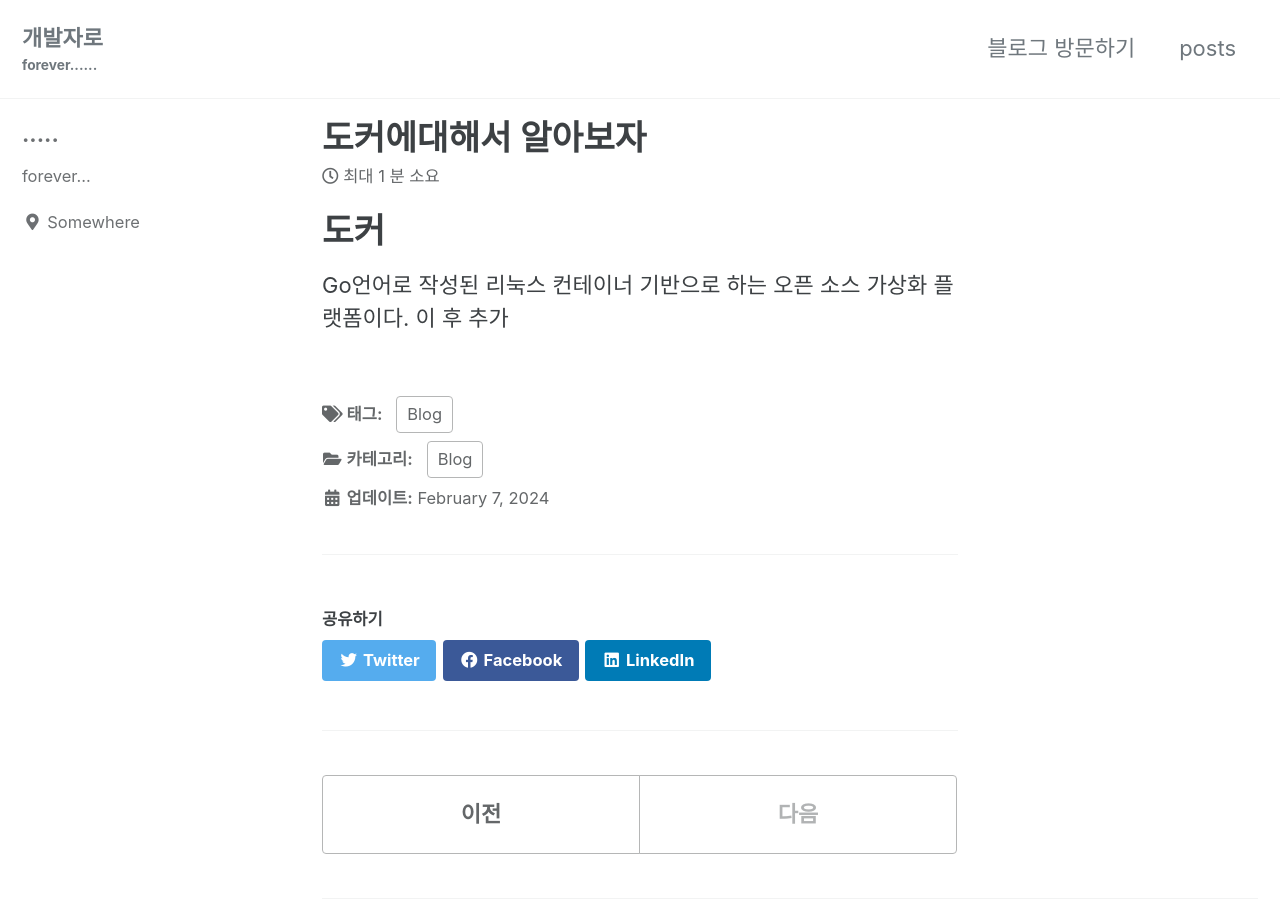
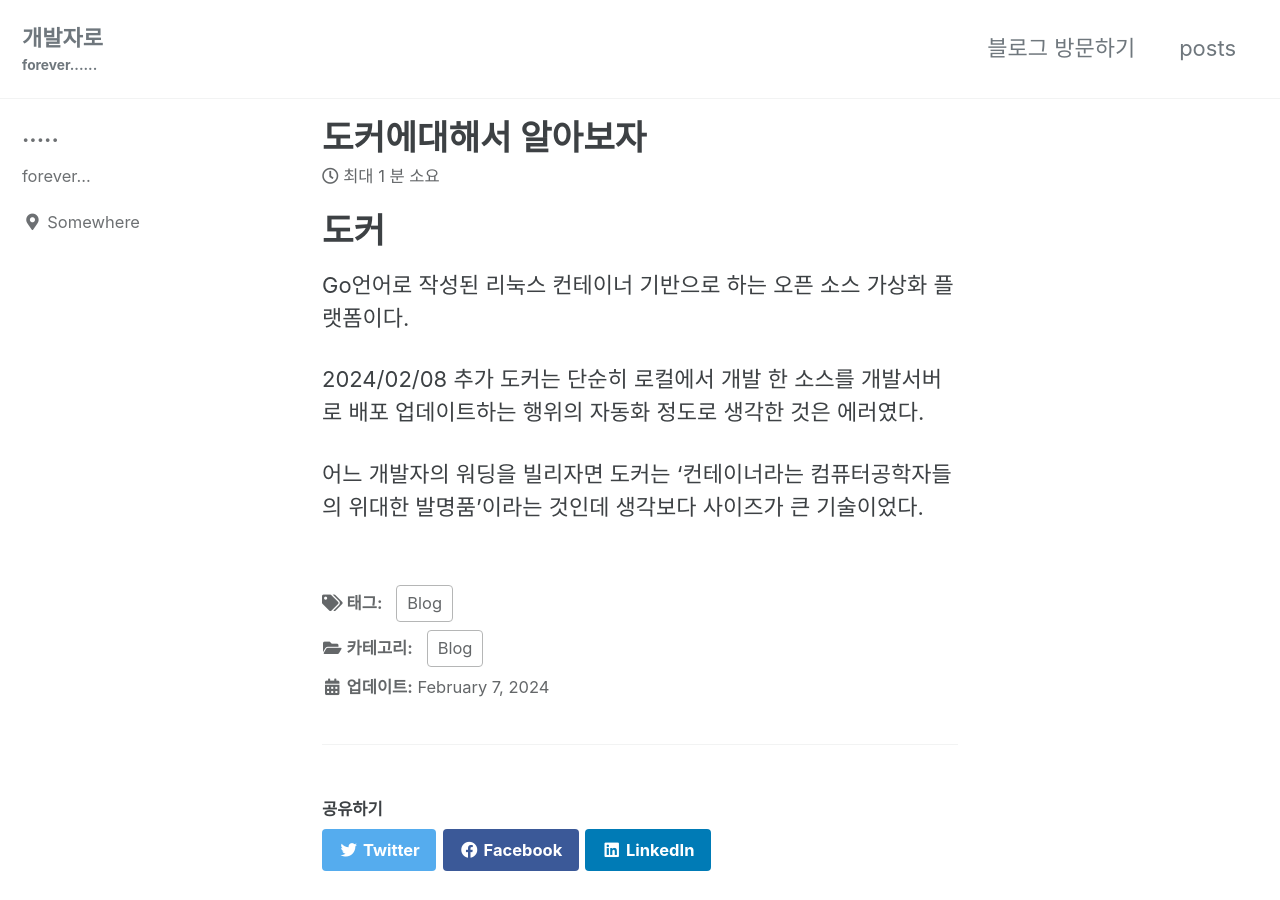
Before and after one commit to kwucslkm/kwucslkm.github.io, a Jekyll site: the page built from _posts/2024-02-07-4th.md, in a window 1280 px wide and 900 px high. Built offline with Jekyll 4.4.1, drawn with Linux system fonts in a browser that asks for light colours; cached includes are drawn as plain includes.

Commit message:
20240208 업데이트
20240208-1

```diff
--- a/_posts/2024-02-07-4th.md
+++ b/_posts/2024-02-07-4th.md
@@ -8,4 +8,8 @@ last_modified_at: 2024-02-07T08:09:00-08:00
 ---
 # 도커
 Go언어로 작성된 리눅스 컨테이너 기반으로 하는 오픈 소스 가상화 플랫폼이다.
-이 후 추가
+
+2024/02/08 추가
+도커는 단순히 로컬에서 개발 한 소스를 개발서버로 배포 업데이트하는 행위의 자동화 정도로 생각한 것은 에러였다.
+
+어느 개발자의 워딩을 빌리자면 도커는 '컨테이너라는 컴퓨터공학자들의 위대한 발명품'이라는 것인데 생각보다 사이즈가 큰 기술이었다.
```
